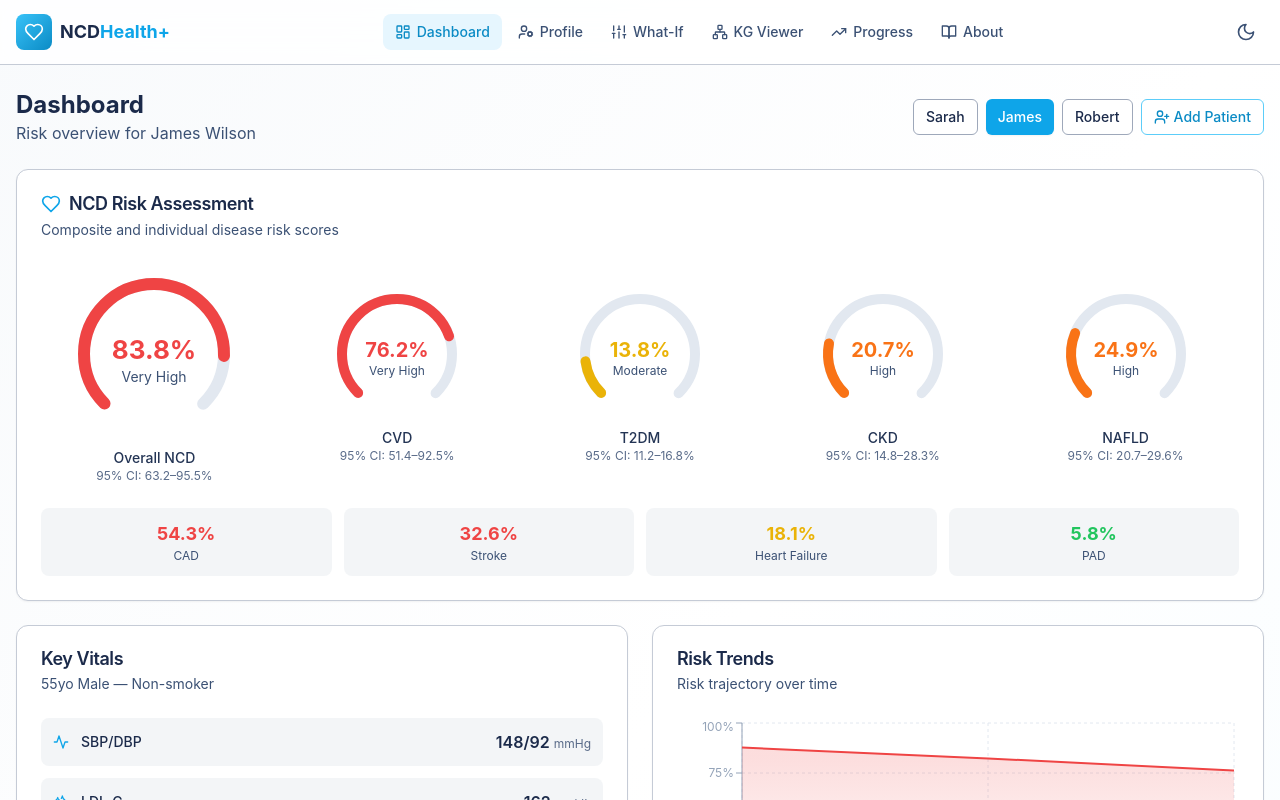
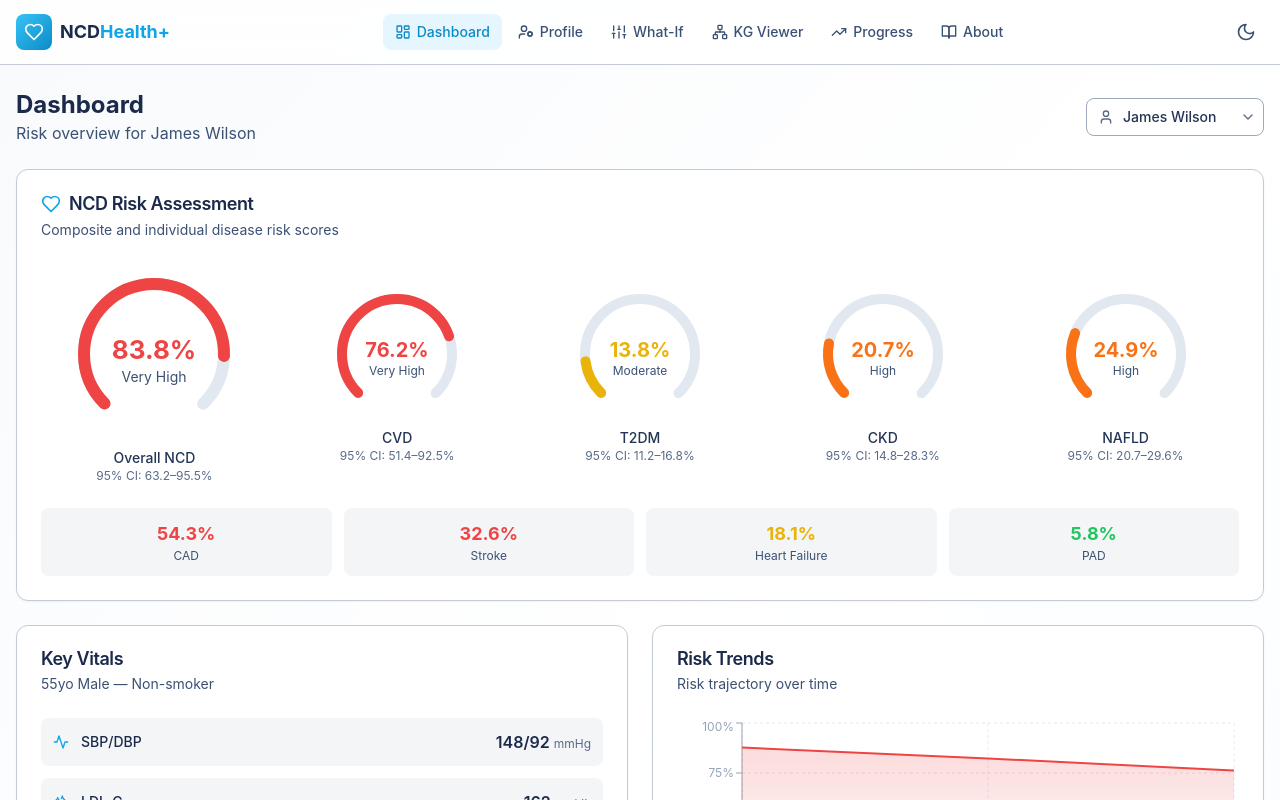
Before and after one commit to Anirach/ncd-health-plus, a Next.js app: page / in a window 1280 px wide. Shown: the top 800 px of the page. Built offline with nearby package versions, Linux system fonts and the light colour scheme.

Commit message:
DropDown

```diff
--- a/src/app/page.tsx
+++ b/src/app/page.tsx
@@ -16,12 +16,10 @@ import {
   Zap,
   ArrowRight,
   User,
-  TrendingDown,
-  TrendingUp,
+  ChevronDown,
   Pill,
   Cigarette,
   Dumbbell,
-  UserPlus,
 } from 'lucide-react'
 import Link from 'next/link'
 import {
@@ -108,23 +106,18 @@ export default function Dashboard() {
             <h1 className="text-2xl font-bold text-navy-800 dark:text-white">Dashboard</h1>
             <p className="text-navy-500 dark:text-navy-300">Risk overview for {patient.name}</p>
           </div>
-          <div className="flex gap-2 items-center">
-            {patients.map(p => (
-              <Button
-                key={p.id}
-                variant={p.id === activeId ? 'default' : 'outline'}
-                size="sm"
-                onClick={() => { setActiveId(p.id); setActivePatientId(p.id) }}
-              >
-                {p.name.split(' ')[0]}
-              </Button>
-            ))}
-            <Link href="/profile?new=true">
-              <Button variant="outline" size="sm" className="flex items-center gap-1 text-teal-600 border-teal-300 hover:bg-teal-50 dark:text-teal-400 dark:border-teal-700 dark:hover:bg-teal-900/30">
-                <UserPlus className="h-4 w-4" />
-                Add Patient
-              </Button>
-            </Link>
+          <div className="relative">
+            <select
+              value={activeId}
+              onChange={(e) => { setActiveId(e.target.value); setActivePatientId(e.target.value) }}
+              className="appearance-none bg-white dark:bg-navy-800 border border-navy-200 dark:border-navy-600 rounded-lg pl-9 pr-8 py-2 text-sm font-medium text-navy-700 dark:text-navy-200 cursor-pointer hover:border-teal-400 focus:outline-none focus:ring-2 focus:ring-teal-500"
+            >
+              {patients.map(p => (
+                <option key={p.id} value={p.id}>{p.name}</option>
+              ))}
+            </select>
+            <User className="absolute left-3 top-1/2 -translate-y-1/2 h-4 w-4 text-navy-400" />
+            <ChevronDown className="absolute right-2 top-1/2 -translate-y-1/2 h-4 w-4 text-navy-400 pointer-events-none" />
           </div>
         </div>
 
```
Also changed, not shown: 14 other files (tests, documents, lock files or other folders).
